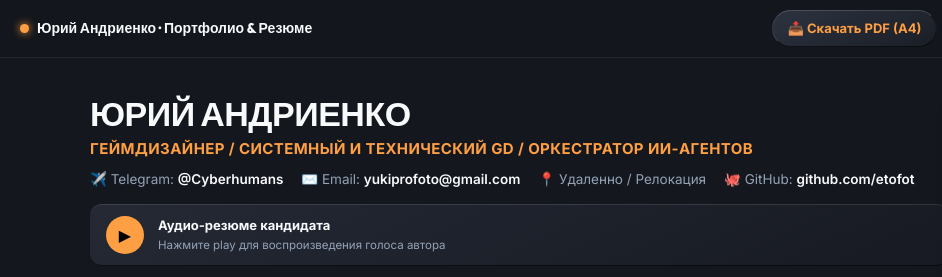
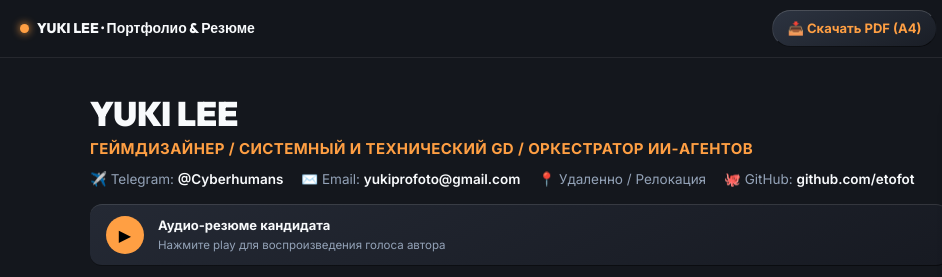
Before and after one commit to etofot/SoloAiCoder, a plain HTML site: page index.html in a window 1280 px wide. Shown: the top 277 px of the page, 0-942 px from the left. Drawn offline with Linux system fonts and the light colour scheme.

Commit message:
chore: Update display name to YUKI LEE

```diff
--- a/index.html
+++ b/index.html
@@ -3,7 +3,7 @@
 <head>
   <meta charset="UTF-8">
   <meta name="viewport" content="width=device-width, initial-scale=1.0">
-  <title>Юрий Андриенко — Резюме Геймдизайнера & Архитектора ИИ-агентов</title>
+  <title>YUKI LEE — Резюме Геймдизайнера & Архитектора ИИ-агентов</title>
 
   <!-- Fonts -->
   <link rel="preconnect" href="https://fonts.googleapis.com">
@@ -894,7 +894,7 @@
   <div class="top-action-bar">
     <div class="top-bar-title">
       <span class="sec-title-dot"></span>
-      <span>Юрий Андриенко · Портфолио & Резюме</span>
+      <span>YUKI LEE · Портфолио & Резюме</span>
     </div>
     <div class="top-bar-links">
       <a class="neu-btn" href="RESUME_GAMEDEV_YURI_ANDRIENKO.pdf" download style="color: var(--accent-amber);">
@@ -915,7 +915,7 @@
     <div class="hero-top">
       <div class="hero-left">
         <div class="header">
-          <h1>ЮРИЙ АНДРИЕНКО</h1>
+          <h1>YUKI LEE</h1>
           <div class="role">ГЕЙМДИЗАЙНЕР / СИСТЕМНЫЙ И ТЕХНИЧЕСКИЙ GD / ОРКЕСТРАТОР ИИ-АГЕНТОВ</div>
           <div class="contacts-bar">
             <span>✈️ Telegram: <a href="https://t.me/Cyberhumans" target="_blank">@Cyberhumans</a></span>
@@ -962,7 +962,7 @@
       </div>
 
       <!-- Avatar Video Frame -->
-      <div class="photo-frame-large" title="3D Аватар Юрия Андриенко">
+      <div class="photo-frame-large" title="3D Аватар Yuki Lee">
         <video src="assets/avatar.mp4" autoplay loop muted playsinline></video>
       </div>
     </div>
@@ -1309,7 +1309,7 @@
     <!-- ================= FOOTER ================= -->
     <div class="footer-bar">
       <div>
-        © 2026 Юрий Андриенко · Системный и технический геймдизайнер
+        © 2026 YUKI LEE · Системный и технический геймдизайнер
       </div>
       <div style="display: flex; gap: 12px; align-items: center;">
         <a class="neu-btn" href="RESUME_GAMEDEV_YURI_ANDRIENKO.pdf" download style="color: var(--accent-amber);">
```
Also changed, not shown: 1 other file.
